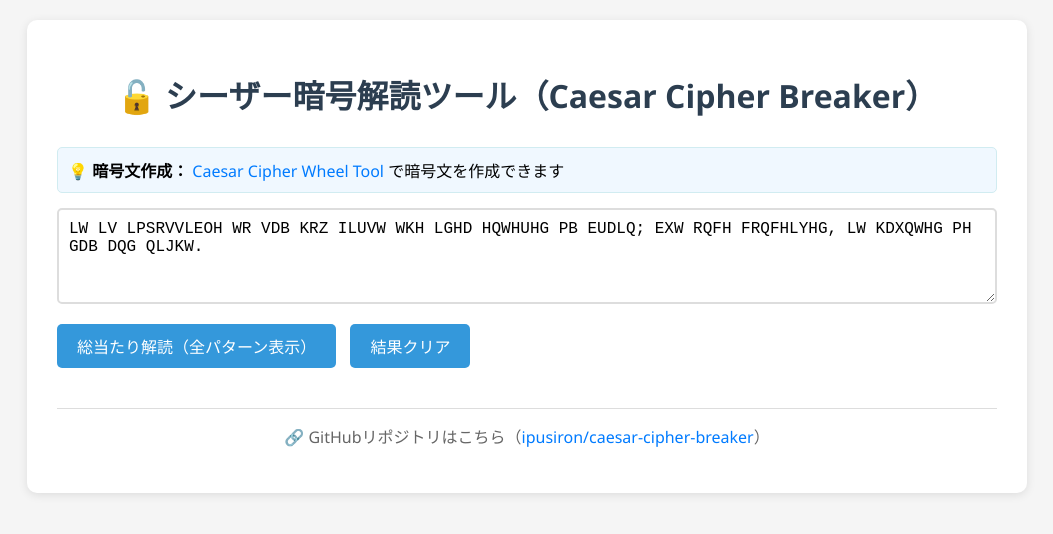
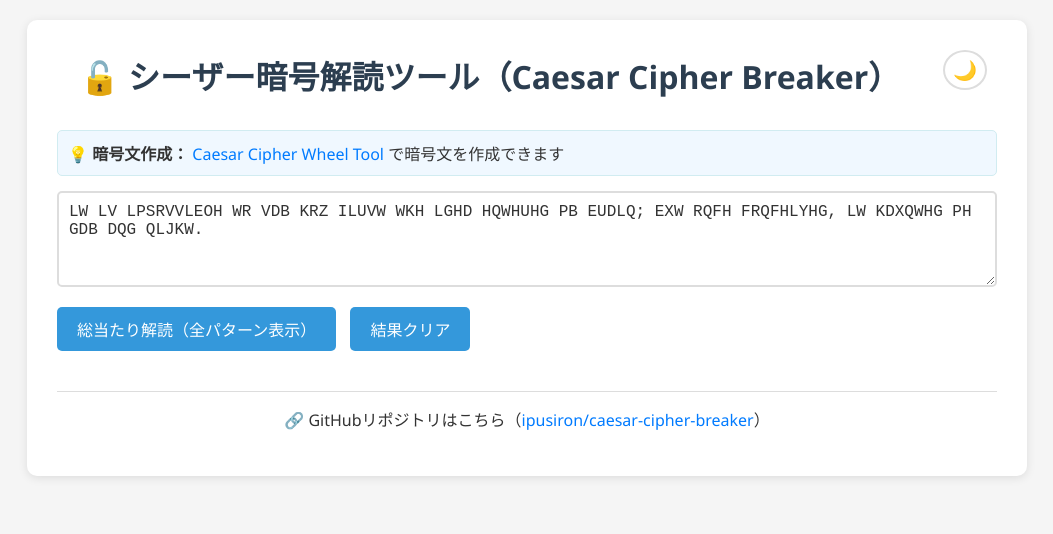
Before and after one commit to ipusiron/caesar-cipher-breaker, a plain HTML site: page index.html in a window 1280 px wide. Shown: the whole page, without its empty margins (113-1166 px from the left). Drawn offline with Linux system fonts and the light colour scheme.

Commit message:
ダークモード対応.

```diff
--- a/index.html
+++ b/index.html
@@ -7,12 +7,17 @@
 </head>
 <body>
     <div class="container">
-        <h1>🔓 シーザー暗号解読ツール（Caesar Cipher Breaker）</h1>
+        <div class="header-section">
+            <h1>🔓 シーザー暗号解読ツール（Caesar Cipher Breaker）</h1>
+            <button class="theme-toggle" onclick="toggleTheme()" title="ダークモード切り替え">
+                <span class="theme-icon">🌙</span>
+            </button>
+        </div>
 
         <div class="input-section">
-            <div style="margin-bottom: 15px; padding: 10px; background: #f0f8ff; border-radius: 5px; border: 1px solid #d1ecf1;">
+            <div class="info-box" style="margin-bottom: 15px; padding: 10px; background: var(--info-bg); border-radius: 5px; border: 1px solid var(--info-border);">
                 💡 <strong>暗号文作成：</strong>
-                <a href="https://ipusiron.github.io/caesar-cipher-wheel/" target="_blank" style="color: #007bff; text-decoration: none;">
+                <a href="https://ipusiron.github.io/caesar-cipher-wheel/" target="_blank" style="color: var(--link-color); text-decoration: none;">
                     Caesar Cipher Wheel Tool
                 </a> で暗号文を作成できます
             </div>
@@ -23,8 +28,8 @@
 
         <div id="results"></div>
 
-        <div style="margin-top: 30px; padding: 15px; text-align: center; border-top: 1px solid #ddd; color: #666;">
-            🔗 GitHubリポジトリはこちら（<a href="https://github.com/ipusiron/caesar-cipher-breaker" target="_blank" style="color: #007bff; text-decoration: none;">ipusiron/caesar-cipher-breaker</a>）
+        <div style="margin-top: 30px; padding: 15px; text-align: center; border-top: 1px solid var(--border-color); color: var(--text-color);">
+            🔗 GitHubリポジトリはこちら（<a href="https://github.com/ipusiron/caesar-cipher-breaker" target="_blank" style="color: var(--link-color); text-decoration: none;">ipusiron/caesar-cipher-breaker</a>）
         </div>
     </div>
 
--- a/main.js
+++ b/main.js
@@ -23,6 +23,7 @@ let isWordlistLoaded = true;
 // ページ読み込み時にwordlist.txtの読み込みを試行
 window.onload = function() {
     loadWordlist();
+    initTheme();
 };
 
 async function loadWordlist() {
@@ -183,3 +184,26 @@ function decrypt() {
 function clearResults() {
     document.getElementById("results").innerHTML = "";
 }
+
+// テーマ管理機能
+function initTheme() {
+    const savedTheme = localStorage.getItem('theme') || 'light';
+    document.documentElement.setAttribute('data-theme', savedTheme);
+    updateThemeIcon(savedTheme);
+}
+
+function toggleTheme() {
+    const currentTheme = document.documentElement.getAttribute('data-theme');
+    const newTheme = currentTheme === 'dark' ? 'light' : 'dark';
+
+    document.documentElement.setAttribute('data-theme', newTheme);
+    localStorage.setItem('theme', newTheme);
+    updateThemeIcon(newTheme);
+}
+
+function updateThemeIcon(theme) {
+    const themeIcon = document.querySelector('.theme-icon');
+    if (themeIcon) {
+        themeIcon.textContent = theme === 'dark' ? '☀️' : '🌙';
+    }
+}
--- a/style.css
+++ b/style.css
@@ -1,22 +1,98 @@
+:root {
+    --bg-color: #f5f5f5;
+    --container-bg: white;
+    --text-color: #333;
+    --heading-color: #2c3e50;
+    --border-color: #ddd;
+    --input-bg: white;
+    --input-border: #ddd;
+    --button-bg: #3498db;
+    --button-hover: #2980b9;
+    --result-bg: #f8f9fa;
+    --top-candidate-bg: #d4edda;
+    --second-candidate-bg: #d1ecf1;
+    --third-candidate-bg: #fff3cd;
+    --stats-bg: #e8f4f8;
+    --info-bg: #f0f8ff;
+    --info-border: #d1ecf1;
+    --link-color: #007bff;
+    --shadow: rgba(0,0,0,0.1);
+}
+
+[data-theme="dark"] {
+    --bg-color: #1a1a1a;
+    --container-bg: #2d2d2d;
+    --text-color: #e0e0e0;
+    --heading-color: #4a9eff;
+    --border-color: #444;
+    --input-bg: #3a3a3a;
+    --input-border: #555;
+    --button-bg: #4a9eff;
+    --button-hover: #357abd;
+    --result-bg: #3a3a3a;
+    --top-candidate-bg: #1a4d2e;
+    --second-candidate-bg: #1a3d4d;
+    --third-candidate-bg: #4d3d1a;
+    --stats-bg: #2a3a4a;
+    --info-bg: #2a3a4a;
+    --info-border: #3a4a5a;
+    --link-color: #6cb3ff;
+    --shadow: rgba(0,0,0,0.3);
+}
+
 body {
     font-family: 'Segoe UI', Tahoma, Geneva, Verdana, sans-serif;
     padding: 20px;
-    background-color: #f5f5f5;
+    background-color: var(--bg-color);
+    color: var(--text-color);
     max-width: 1000px;
     margin: 0 auto;
+    transition: background-color 0.3s ease, color 0.3s ease;
 }
 
 .container {
-    background: white;
+    background: var(--container-bg);
     padding: 30px;
     border-radius: 10px;
-    box-shadow: 0 2px 10px rgba(0,0,0,0.1);
+    box-shadow: 0 2px 10px var(--shadow);
+    transition: background-color 0.3s ease;
+}
+
+.header-section {
+    display: flex;
+    justify-content: space-between;
+    align-items: center;
+    margin-bottom: 30px;
 }
 
 h1 {
-    color: #2c3e50;
+    color: var(--heading-color);
     text-align: center;
-    margin-bottom: 30px;
+    margin: 0;
+    flex: 1;
+}
+
+.theme-toggle {
+    background: transparent;
+    border: 2px solid var(--border-color);
+    border-radius: 50%;
+    width: 40px;
+    height: 40px;
+    display: flex;
+    align-items: center;
+    justify-content: center;
+    cursor: pointer;
+    transition: all 0.3s ease;
+    margin-left: 20px;
+}
+
+.theme-toggle:hover {
+    background: var(--button-bg);
+    border-color: var(--button-bg);
+}
+
+.theme-icon {
+    font-size: 1.2rem;
 }
 
 .input-section {
@@ -28,11 +104,14 @@ textarea {
     font-size: 1rem;
     margin-bottom: 15px;
     padding: 10px;
-    border: 2px solid #ddd;
+    border: 2px solid var(--input-border);
     border-radius: 5px;
     resize: vertical;
     font-family: 'Courier New', monospace;
     box-sizing: border-box;
+    background-color: var(--input-bg);
+    color: var(--text-color);
+    transition: all 0.3s ease;
 }
 
 button {
@@ -41,14 +120,15 @@ button {
     border: none;
     border-radius: 5px;
     cursor: pointer;
-    background-color: #3498db;
+    background-color: var(--button-bg);
     color: white;
     margin-right: 10px;
     margin-bottom: 10px;
+    transition: background-color 0.3s ease;
 }
 
 button:hover {
-    background-color: #2980b9;
+    background-color: var(--button-hover);
 }
 
 button:disabled {
@@ -59,24 +139,25 @@ button:disabled {
 .result-block {
     margin-bottom: 15px;
     padding: 15px;
-    background: #f8f9fa;
-    border-left: 4px solid #ddd;
+    background: var(--result-bg);
+    border-left: 4px solid var(--border-color);
     border-radius: 5px;
     font-family: 'Courier New', monospace;
+    transition: background-color 0.3s ease;
 }
 
 .top-candidate {
-    background: #d4edda;
+    background: var(--top-candidate-bg);
     border-left-color: #28a745;
 }
 
 .second-candidate {
-    background: #d1ecf1;
+    background: var(--second-candidate-bg);
     border-left-color: #17a2b8;
 }
 
 .third-candidate {
-    background: #fff3cd;
+    background: var(--third-candidate-bg);
     border-left-color: #ffc107;
 }
 
@@ -122,8 +203,9 @@ button:disabled {
 }
 
 .stats {
-    background: #e8f4f8;
+    background: var(--stats-bg);
     padding: 15px;
     border-radius: 5px;
     margin-bottom: 20px;
+    transition: background-color 0.3s ease;
 }
```
